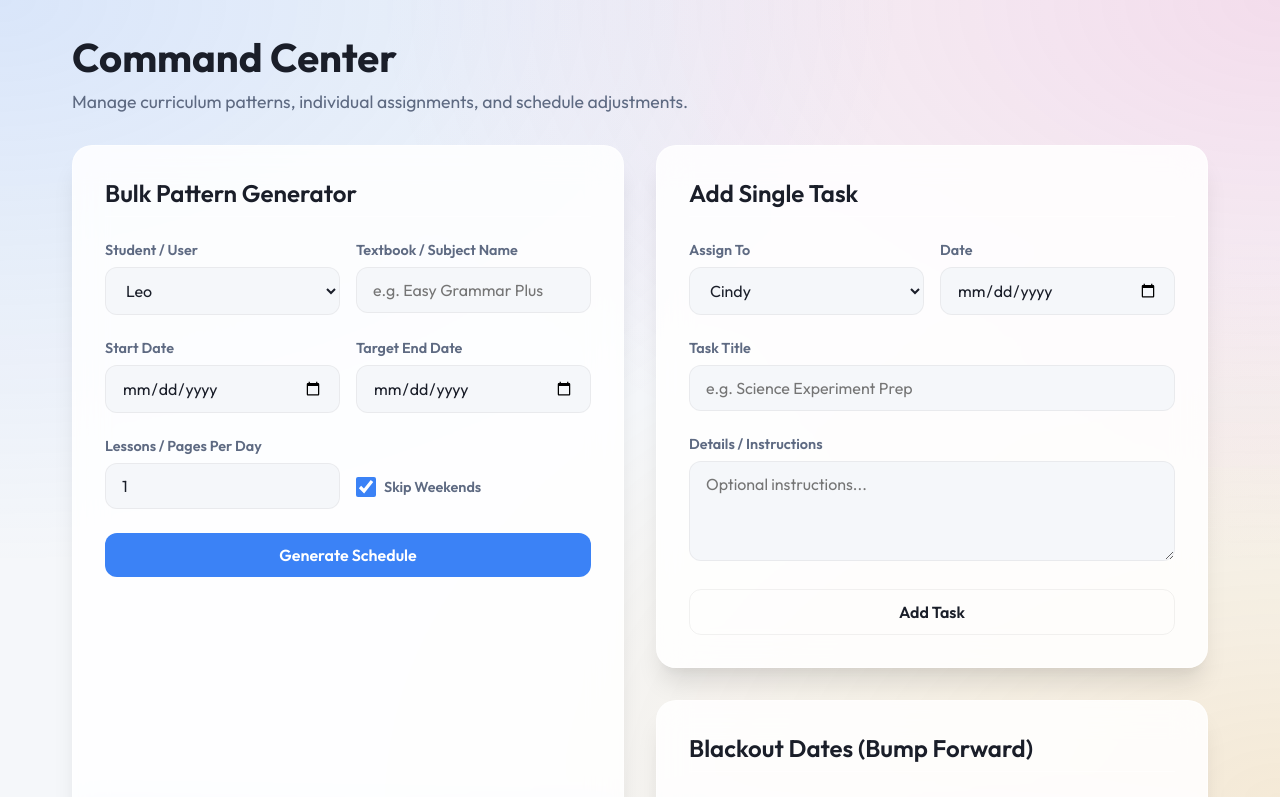
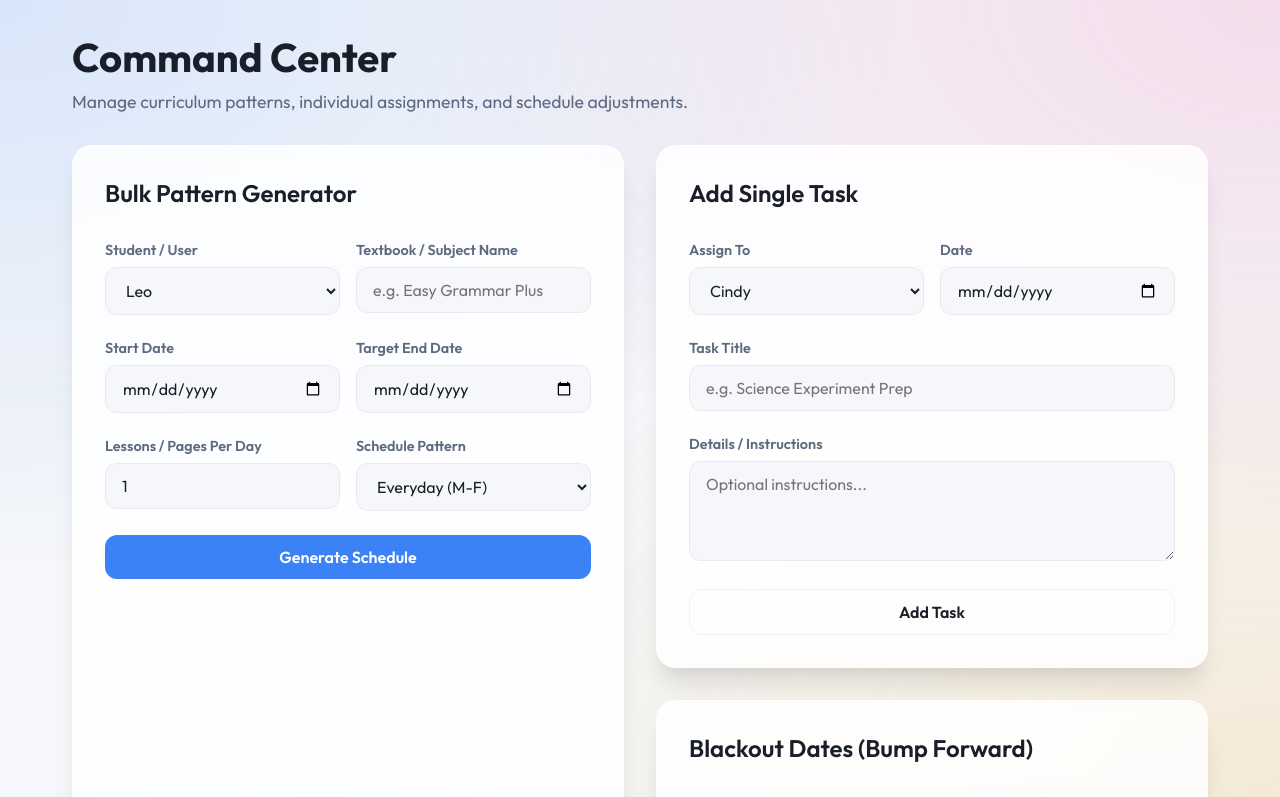
Before and after one commit to Mthompson6782/cindys-homeschool-planner, a Next.js app: page /admin in a window 1280 px wide. Shown: the top 797 px of the page. Built offline with nearby package versions, Linux system fonts and the light colour scheme.

Commit message:
UpdateGeneratorPattern

```diff
--- a/src/app/admin/page.tsx
+++ b/src/app/admin/page.tsx
@@ -10,7 +10,7 @@ export default function AdminDashboard() {
     startDate: '',
     endDate: '',
     lessonsPerDay: '1',
-    skipWeekends: true,
+    pattern: 'everyday',
   });
 
   const handleGenerate = (e: React.FormEvent) => {
@@ -91,15 +91,17 @@ export default function AdminDashboard() {
                 />
               </div>
               <div className={styles.formGroup}>
-                <label style={{marginTop: '2.5rem', display: 'flex', alignItems: 'center', gap: '0.5rem', cursor: 'pointer'}}>
-                  <input
-                    type="checkbox"
-                    checked={generatorState.skipWeekends}
-                    onChange={e => setGeneratorState({...generatorState, skipWeekends: e.target.checked})}
-                    style={{width: '20px', height: '20px', accentColor: 'var(--accent-leo)'}}
-                  />
-                  Skip Weekends
-                </label>
+                <label>Schedule Pattern</label>
+                <select
+                  className={styles.select}
+                  value={generatorState.pattern}
+                  onChange={e => setGeneratorState({...generatorState, pattern: e.target.value})}
+                >
+                  <option value="everyday">Everyday (M-F)</option>
+                  <option value="m_w">M/W</option>
+                  <option value="t_th">T/Th</option>
+                  <option value="friday">Friday</option>
+                </select>
               </div>
             </div>
 
```
